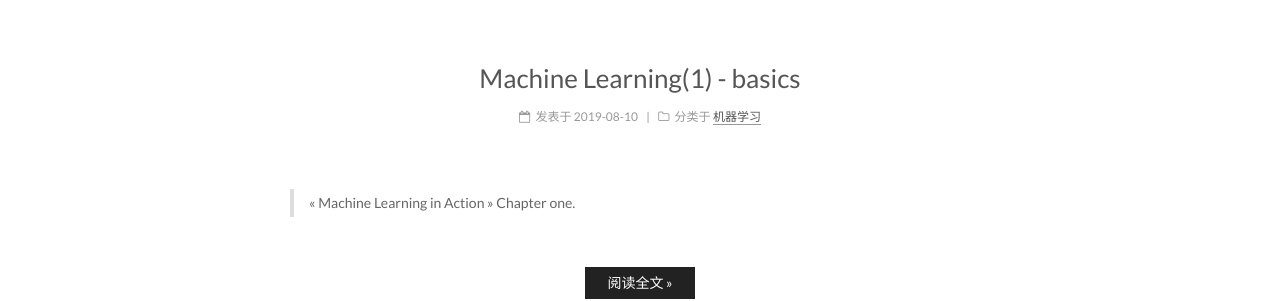
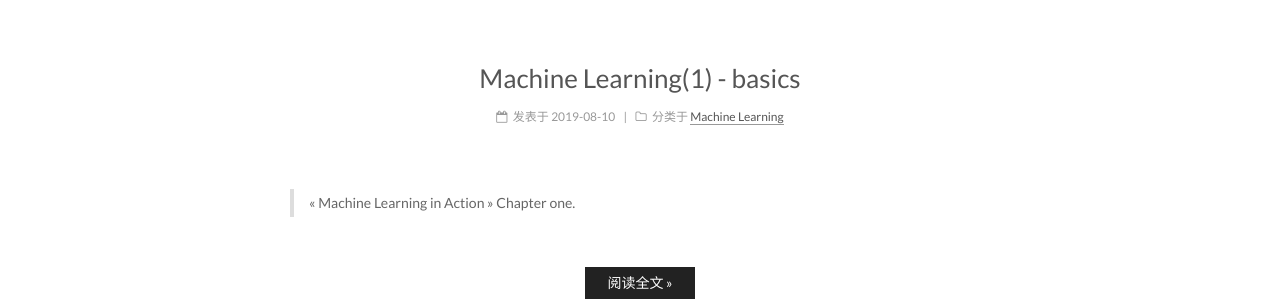
Before and after one commit to TangLinJie/TangLinJie.github.io, a Jekyll site: the page built from index.html, in a window 1280 px wide. Shown: the part 278-579 px from the top of the page. Built offline with Jekyll 4.4.1, drawn with Linux system fonts in a browser that asks for light colours; the list of posts is cut into pages by our own code; comment, search, counter and statistics services are not loaded.

Commit message:
Update 2019-8-10-Machine Learning1-basics.md

```diff
--- a/_posts/2019-8-10-Machine Learning1-basics.md
+++ b/_posts/2019-8-10-Machine Learning1-basics.md
@@ -2,9 +2,9 @@
 title: Machine Learning(1) - basics
 date: 2019-8-10 00:44:08
 categories:
-- 机器学习
+- Machine Learning
 tags:
-- 机器学习
+- Machine Learning
 ---
 ><< Machine Learning in Action >> Chapter one.
 
```
